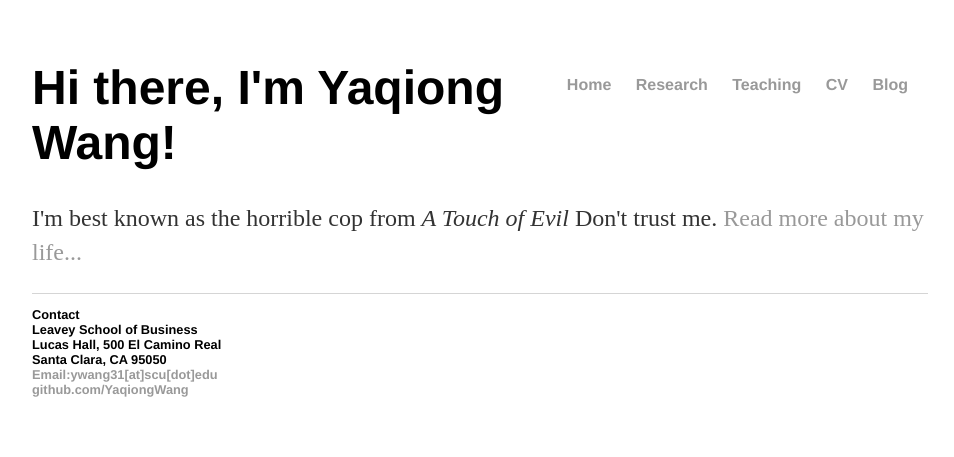
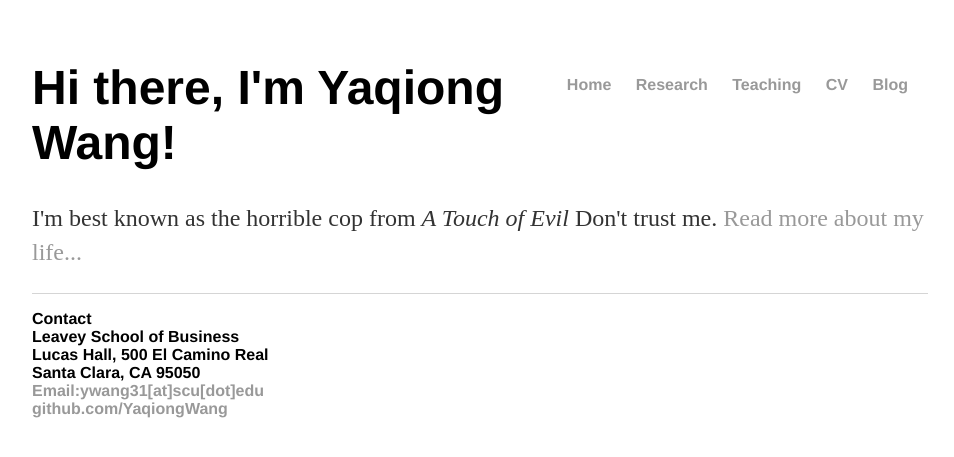
Before and after one commit to YaqiongWang/PersonalWeb, a Jekyll site: the page built from index.html, in a window 1280 px wide. Shown: the top 457 px of the page, without its empty margins (160-1114 px from the left). Built offline with Jekyll 4.4.1, drawn with Linux system fonts in a browser that asks for light colours.

Commit message:
Update main.css

```diff
--- a/css/main.css
+++ b/css/main.css
@@ -31,7 +31,6 @@ p {
 }
 footer {
     border-top: 1px solid #d5d5d5;
-    font-size: .8em;
 }
 footer ul {
     font-family:'Helvetica', 'Arial', 'Sans-Serif';
```
